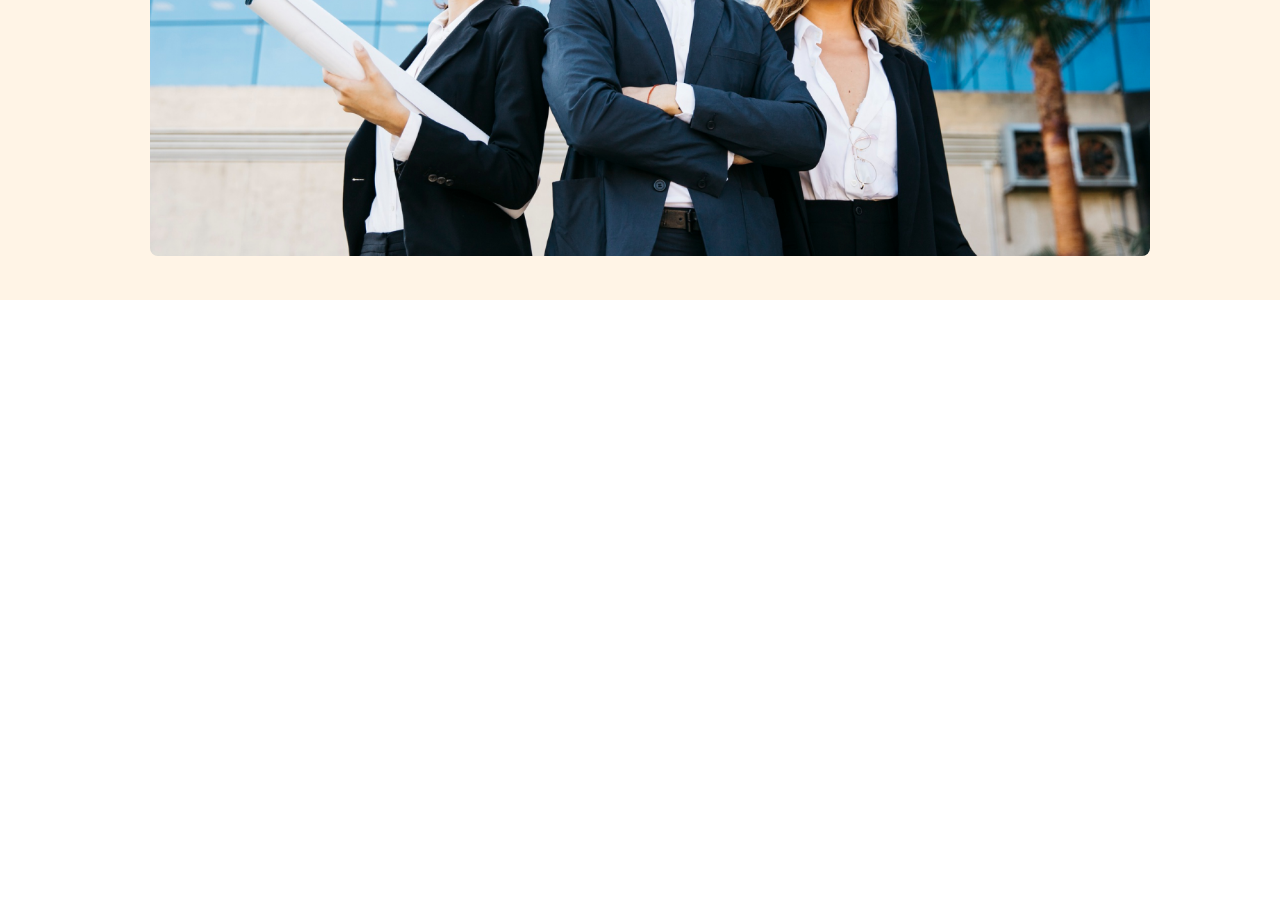
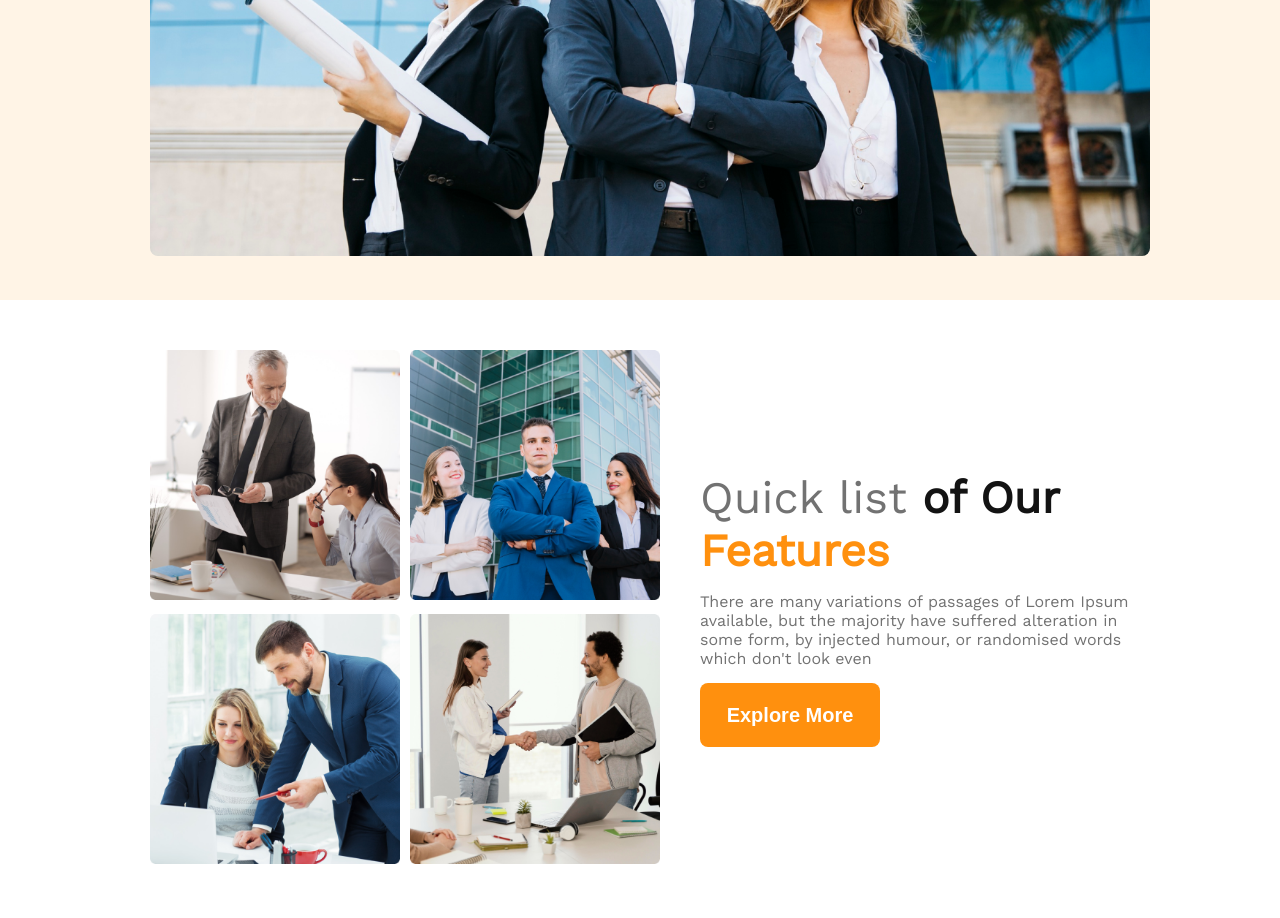
Before and after one commit to sakibmohammad79/My-Second-Assignment, a plain HTML site: page index.html in a window 1280 px wide. Shown: the part 721-1639 px from the top of the page. Before the commit the page ends 1021 px from the top, so only its background shows below. Drawn offline with nearby package versions, Linux system fonts and the light colour scheme.

Commit message:
discation section added

```diff
--- a/index.html
+++ b/index.html
@@ -38,7 +38,22 @@
     </header>
 
     <main>
-
+        <!-- discation section start -->
+        <section class="discation">
+            <div class="discation-img">
+                <div><img src="images/team1.png" alt="" height="250px" width="250px"></div>
+                <div><img src="images/team2.png" alt="" height="250px" width="250px"></div>
+                <div><img src="images/team3.png" alt="" height="250px" width="250px"></div>
+                <div><img src="images/team4.png" alt="" height="250px" width="250px"></div>
+            </div>
+            <div class="discation-details">
+                <h3 class="discation-title">Quick list <span class="color-title">of Our</span></h3>
+                <h3 class="discation-sub-title">Features</h3>
+                <p class="discation-description">There are many variations of passages of Lorem Ipsum available, but the majority have suffered alteration in some form, by injected humour, or randomised words which don't look even</p>
+                <p><p><button class="primary-button">Explore More</button></p></p>
+            </div>
+        </section>
+        <!-- discation section end -->
     </main>
 
     <footer>
--- a/styles/style.css
+++ b/styles/style.css
@@ -74,3 +74,40 @@ nav{
     padding-top: 25px;
 }
 /* Heaer style end */
+
+/* discation section style start */
+.discation{
+    padding: 50px 150px;
+    display: flex;
+    gap: 40px;
+    align-items: center;
+}
+.discation-img{
+    display: grid;
+    grid-template-columns: repeat(2, 1fr);
+    grid-row-gap: 10px;
+    grid-column-gap: 10px;
+}
+.discation-title{
+    color: #727272;
+    font-weight: 500;
+    font-size: 45px;
+}
+.color-title{
+    font-weight: 700;
+    font-size: 45px;
+    color: #131313;
+}
+.discation-sub-title{
+    font-weight: 700;
+    font-size: 45px;
+    color: #FF900E;
+}
+.discation-description{
+    font-weight: 400;
+    font-size: 16px;
+    color: #727272;
+    padding: 15px 0px;
+}
+
+/* discation section style end */
```
